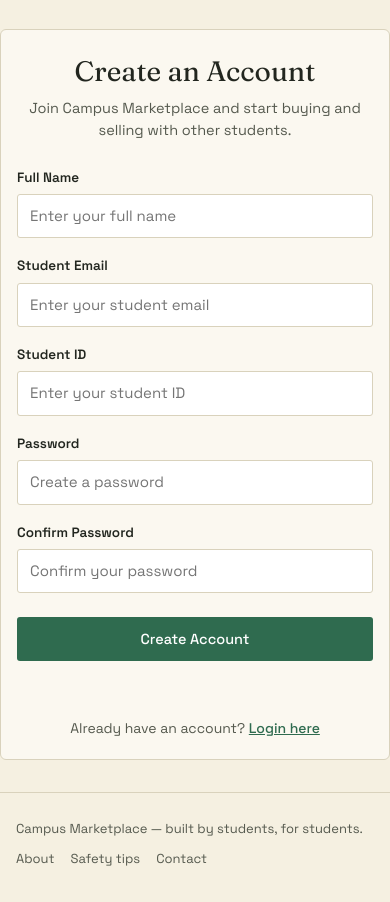
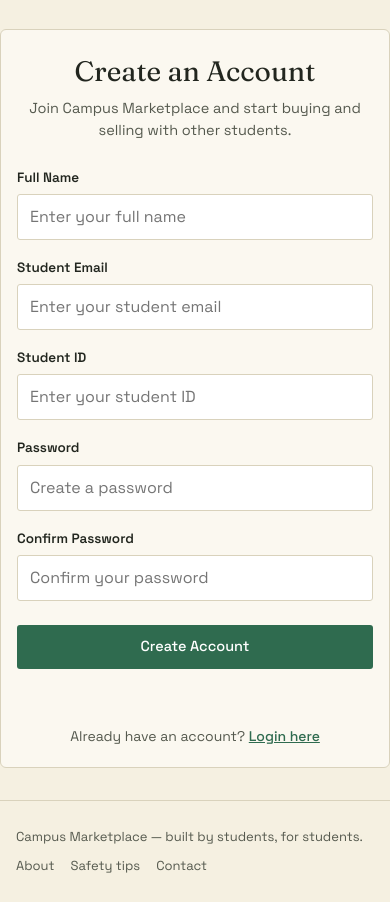
Before and after one commit to sonyrich/SIT725_G7_Campus_Marketplace, a website: page frontend/public/register.html in a window 390 px wide. Shown: the part 68-970 px from the top of the page. Drawn offline with Linux system fonts and the light colour scheme.

Commit message:
fix(ui): issues found in cross-device UI testing
- form fields are 16px on phones: iOS Safari zooms the page into any
  input under 16px on focus
- compact buttons, category chips and dashboard tabs grow to 44px on touch
  screens (pointer: coarse); mouse users keep the compact 36px size
- greeting 'Hi, name' hidden between 761-900px so long names can't push the
  logged-in menu onto two lines

```diff
--- a/frontend/public/css/style.css
+++ b/frontend/public/css/style.css
@@ -547,7 +547,7 @@ html[data-auth="in"] [data-auth="out"] { display: none !important; }
   padding: 10px 12px;
   border: 1px solid var(--line);
   border-radius: var(--radius-sm);
-  font-size: 15px;               /* >= 15px stops iOS zooming into inputs */
+  font-size: 15px;
   color: var(--ink);
   background: var(--surface);
 }
@@ -965,6 +965,21 @@ html[data-auth="in"] [data-auth="out"] { display: none !important; }
 
 /* ---------- 14. Responsive ---------- */
 
+/* Touch screens: compact controls grow to the recommended 44px tap size
+   (mouse users keep the compact 36px versions) */
+@media (pointer: coarse) {
+  .btn-sm,
+  .filters button,
+  .segmented button,
+  .sort-control select { min-height: 44px; }
+}
+
+/* Small laptops / large tablets: the greeting is dropped so the full
+   logged-in menu never wraps (found during cross-device UI testing) */
+@media (min-width: 761px) and (max-width: 900px) {
+  .nav-user { display: none; }
+}
+
 /* Tablet and below: navigation collapses into a hamburger menu */
 @media (max-width: 760px) {
   :root { --gutter: 16px; }
@@ -1020,6 +1035,14 @@ html[data-auth="in"] [data-auth="out"] { display: none !important; }
 
 /* Phones */
 @media (max-width: 520px) {
+  /* iOS Safari zooms the page into any field under 16px — keep them at 16px */
+  .field input,
+  .field select,
+  .field textarea,
+  .form-group input,
+  .search-row input[type="search"],
+  .sort-control select { font-size: 16px; }
+
   .trust-note { margin-bottom: 20px; }
 
   .search-row { flex-direction: column; }
```
